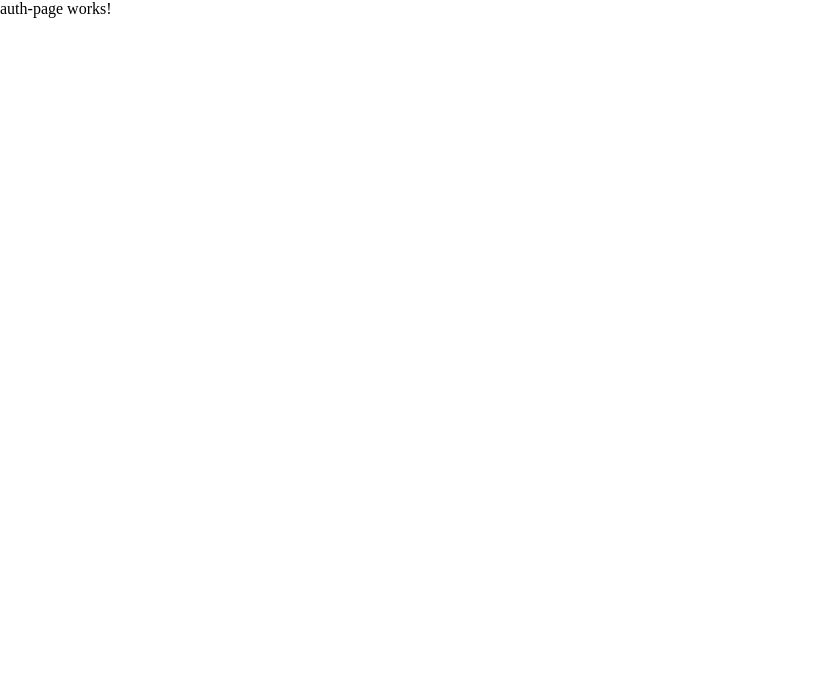
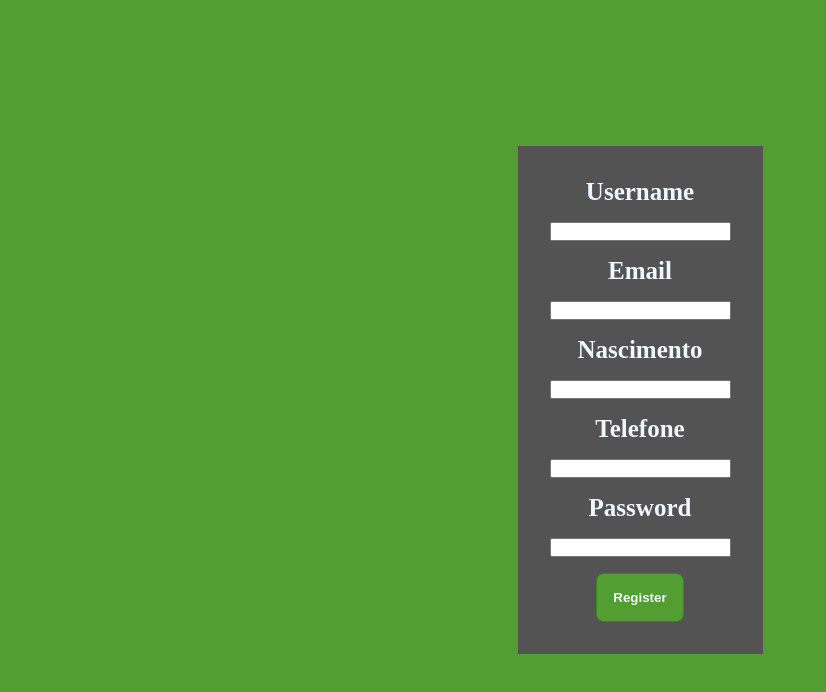
Before and after one commit to FehFialho/BoschAngularTest, an Angular app in the folder uatzap/: page /auth/register in a window 1280 px wide. Shown: the top 692 px of the page, without its empty margins (0-826 px from the left). Built offline with nearby package versions, Linux system fonts and the light colour scheme.

Commit message:
feat: initiated auth pages

```diff
--- a/uatzap/src/app/features/auth-page/auth-page.css
+++ b/uatzap/src/app/features/auth-page/auth-page.css
@@ -0,0 +1,8 @@
+* {
+  background-color: rgb(82, 158, 51);
+  height: 100vh;
+  width: 100wh;
+  display: flex;
+  justify-content: center;
+  align-items: center;
+}
--- a/uatzap/src/app/features/auth-page/auth-page.html
+++ b/uatzap/src/app/features/auth-page/auth-page.html
@@ -1 +1,7 @@
-<p>auth-page works!</p>
+<section>
+  @if (isSubscribe) {
+    <app-login-page></app-login-page>
+  }@else {
+    <app-register-page></app-register-page>
+  }
+</section>
--- a/uatzap/src/app/features/auth-page/auth-page.ts
+++ b/uatzap/src/app/features/auth-page/auth-page.ts
@@ -1,9 +1,13 @@
 import { Component } from '@angular/core';
+import { LoginPage } from './login-page/login-page';
+import { RegisterPage } from './register-page/register-page';
 
 @Component({
   selector: 'app-auth-page',
-  imports: [],
+  imports: [LoginPage, RegisterPage],
   templateUrl: './auth-page.html',
   styleUrl: './auth-page.css',
 })
-export class AuthPage {}
+export class AuthPage {
+  protected isSubscribe: boolean = false;
+}
--- a/uatzap/src/app/features/auth-page/login-page/login-page.css
+++ b/uatzap/src/app/features/auth-page/login-page/login-page.css
@@ -0,0 +1,18 @@
+form {
+  background-color: rgb(83, 83, 83);
+  display: flex;
+  justify-content: center;
+  align-items: center;
+  display: flex;
+  height: auto;
+  width: 100%;
+  flex-direction: column;
+  padding: 2rem;
+  gap: 1rem;
+}
+
+label {
+  color: aliceblue;
+  font-weight: 700;
+  font-size: 25px;
+}
--- a/uatzap/src/app/features/auth-page/login-page/login-page.html
+++ b/uatzap/src/app/features/auth-page/login-page/login-page.html
@@ -1 +1,8 @@
-<p>login-page works!</p>
+<form action="get" [formGroup]="loginForm" (ngSubmit)="formAction()">
+    <label for="">Email</label>
+    <input type="text" formControlName="email">
+    <!-- <app-input type="text" formControlName="username"></app-input> -->
+    <label for="">Password</label>
+    <input type="password" formControlName="password">
+    <app-button type="submit" [Title]="'Logar'"></app-button>
+</form>
--- a/uatzap/src/app/features/auth-page/login-page/login-page.ts
+++ b/uatzap/src/app/features/auth-page/login-page/login-page.ts
@@ -1,9 +1,33 @@
 import { Component } from '@angular/core';
+import { FormControl, FormGroup, ReactiveFormsModule, Validators } from '@angular/forms';
+import { Button } from '../../../shared/button/button';
+import { MyInput } from '../../../shared/input/input';
 
 @Component({
   selector: 'app-login-page',
-  imports: [],
+  imports: [ReactiveFormsModule, Button, MyInput],
   templateUrl: './login-page.html',
   styleUrl: './login-page.css',
 })
-export class LoginPage {}
+export class LoginPage {
+
+  protected isSubscribe: boolean = false;
+
+  loginForm : FormGroup = new FormGroup({
+    email: new FormControl('', [Validators.required]),
+    password: new FormControl('', [Validators.required])
+  })
+
+  get Email() {
+    return this.loginForm.get("email")
+  }
+  get Password() {
+    return this.loginForm.get("password")
+  }
+
+  formAction = () => {
+    console.log('Tentando Logar');
+
+  }
+
+}
--- a/uatzap/src/app/features/auth-page/register-page/register-page.css
+++ b/uatzap/src/app/features/auth-page/register-page/register-page.css
@@ -0,0 +1,18 @@
+form {
+  background-color: rgb(83, 83, 83);
+  display: flex;
+  justify-content: center;
+  align-items: center;
+  display: flex;
+  height: auto;
+  width: 100%;
+  flex-direction: column;
+  padding: 2rem;
+  gap: 1rem;
+}
+
+label {
+  color: aliceblue;
+  font-weight: 700;
+  font-size: 25px;
+}
--- a/uatzap/src/app/features/auth-page/register-page/register-page.html
+++ b/uatzap/src/app/features/auth-page/register-page/register-page.html
@@ -1 +1,20 @@
-<p>register-page works!</p>
+<form action="get" [formGroup]="registerForm" (ngSubmit)="formAction()">
+
+    <label for="">Username</label>
+    <input type="text" formControlName="username">
+    <!-- <app-input type="text" formControlName="username"></app-input> -->
+
+    <label for="">Email</label>
+    <input type="password" formControlName="email">
+
+    <label for="">Nascimento</label>
+    <input type="password" formControlName="birthdate">
+
+    <label for="">Telefone</label>
+    <input type="password" formControlName="number">
+
+    <label for="">Password</label>
+    <input type="password" formControlName="password">
+
+    <app-button type="submit" [Title]="'Register'"></app-button>
+</form>
--- a/uatzap/src/app/features/auth-page/register-page/register-page.ts
+++ b/uatzap/src/app/features/auth-page/register-page/register-page.ts
@@ -1,9 +1,36 @@
 import { Component } from '@angular/core';
+import { FormControl, FormGroup, ReactiveFormsModule, Validators } from '@angular/forms';
+import { Button } from '../../../shared/button/button';
+import { MyInput } from '../../../shared/input/input';
+import { email } from '@angular/forms/signals';
 
 @Component({
   selector: 'app-register-page',
-  imports: [],
+  imports: [ReactiveFormsModule, Button, MyInput],
   templateUrl: './register-page.html',
   styleUrl: './register-page.css',
 })
-export class RegisterPage {}
+export class RegisterPage {
+
+  protected isSubscribe: boolean = false;
+
+  registerForm : FormGroup = new FormGroup({
+    username: new FormControl('', [Validators.required, Validators.maxLength(30), Validators.minLength(5)]),
+    email: new FormControl('', [Validators.required, Validators.email]),
+    number: new FormControl('', [Validators.required, Validators.maxLength(11), Validators.minLength(10)]),
+    birthdate: new FormControl('', [Validators.required]),
+    password: new FormControl('', [Validators.required, Validators.maxLength(30), Validators.minLength(8), Validators.pattern('')])
+    // Não sei escrever regex...
+  })
+
+  get Username() {
+    return this.registerForm.get("username")
+  }
+  get Password() {
+    return this.registerForm.get("password")
+  }
+
+  formAction = () => {
+    console.log('Tentando Registrar');
+  }
+}
```
